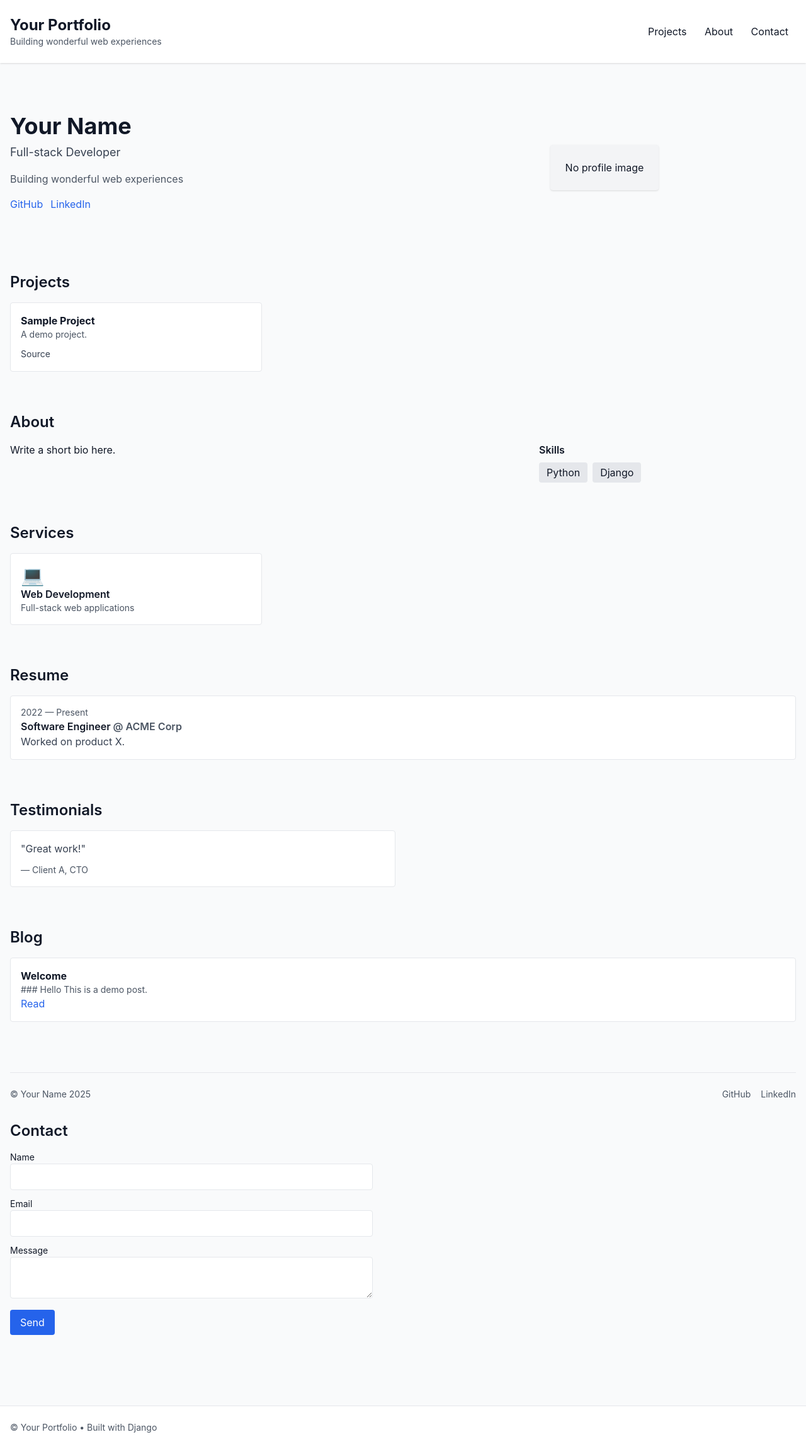
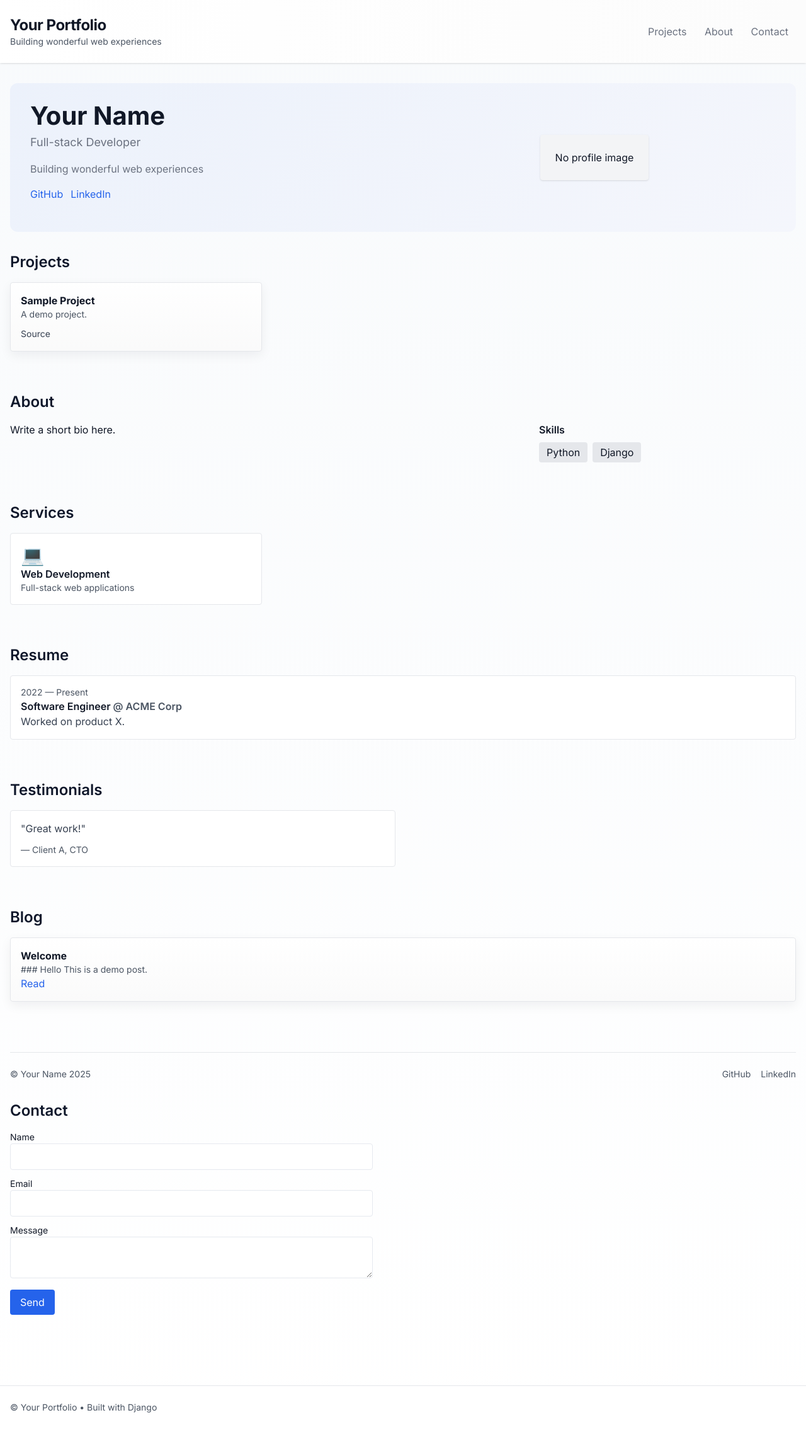
Before and after one commit to Emmanuel-Ankoh/Emmanuel-Ankoh.github.io, a Django app: page / in a window 1280 px wide. Shown: the whole page at 63% size. After the commit the page ends 2242 px from the top, so only its background shows below. Run offline with Django 4.2, Linux system fonts and the light colour scheme; data comes from the database, SQL or seed files in the repository; data that the repository does not hold is empty; some libraries are stand-ins or nearby versions.

Commit message:
style: modern global styles and Inter font; improve hero/cards/buttons

```diff
--- a/backend/static/css/styles.css
+++ b/backend/static/css/styles.css
@@ -1,3 +1,52 @@
-/* Basic styles; Tailwind CDN provides most styles. Add small overrides here. */
-body { font-family: Inter, ui-sans-serif, system-ui, -apple-system, 'Segoe UI', Roboto, 'Helvetica Neue', Arial; }
-.container { max-width: 1000px; }
+/* Modern visual polish on top of Tailwind's utility classes.
+	 This file intentionally keeps a small footprint and targets
+	 elements that exist in the templates so you get an improved
+	 look without changing every template file. */
+
+:root{
+	--accent: #2563eb; /* blue-600 */
+	--muted: #6b7280; /* gray-500 */
+	--card-bg: rgba(255,255,255,0.8);
+	--glass: rgba(255,255,255,0.6);
+}
+
+body{ font-family: Inter, ui-sans-serif, system-ui, -apple-system, 'Segoe UI', Roboto, 'Helvetica Neue', Arial; background: linear-gradient(180deg,#f8fafc 0%, #ffffff 100%); }
+.container{ max-width: 1100px; }
+
+/* Header */
+header { background: linear-gradient(90deg, rgba(255,255,255,0.9), rgba(250,250,250,0.6)); backdrop-filter: blur(6px); }
+header h1{ letter-spacing: -0.5px; }
+header nav a{ color:var(--muted); transition: color .18s, transform .12s; }
+header nav a:hover{ color:var(--accent); transform: translateY(-1px); }
+
+/* Hero */
+#hero{ background: linear-gradient(120deg, rgba(37,99,235,0.06), rgba(99,102,241,0.03)); border-radius: 12px; padding: 2rem; }
+#hero h2{ font-weight:700; font-size: clamp(1.6rem, 3.2vw, 2.5rem); }
+#hero p { color:var(--muted); }
+
+/* Cards & projects */
+article.bg-white{ background: linear-gradient(180deg, rgba(255,255,255,0.9), rgba(250,250,250,0.9)); box-shadow: 0 6px 18px rgba(15,23,42,0.06); transition: transform .18s, box-shadow .18s; }
+article.bg-white:hover{ transform: translateY(-6px); box-shadow: 0 18px 40px rgba(15,23,42,0.08); }
+article img{ border-radius: 8px; }
+
+/* Buttons */
+.btn-primary, button, .btn { background: var(--accent); color: #fff; padding: .5rem .85rem; border-radius: .5rem; border: none; cursor: pointer; transition: transform .12s, box-shadow .12s; }
+.btn-primary:hover, button:hover, .btn:hover{ transform: translateY(-2px); box-shadow: 0 8px 22px rgba(37,99,235,0.12); }
+
+/* Forms */
+input, textarea{ border: 1px solid #e6e9ef; padding: .55rem .75rem; border-radius: .5rem; }
+input:focus, textarea:focus{ outline: none; box-shadow: 0 6px 18px rgba(37,99,235,0.08); border-color: var(--accent); }
+
+/* Headings */
+h3{ color: #0f172a; }
+
+/* Footer */
+footer{ color:var(--muted); }
+
+/* Responsive tweaks */
+@media (max-width: 640px){
+	header .container{ padding-left: 1rem; padding-right: 1rem; }
+}
+
+/* Small utility for muted text used across templates */
+.muted{ color:var(--muted); }
--- a/backend/templates/base.html
+++ b/backend/templates/base.html
@@ -2,12 +2,16 @@
 <html lang="en">
   <head>
     <meta charset="utf-8" />
-    <meta name="viewport" content="width=device-width, initial-scale=1" />
+  <meta name="viewport" content="width=device-width, initial-scale=1" />
     <title>{% block title %}{{ settings.site_name|default:'Portfolio' }}{% endblock %}</title>
     <!-- Tailwind CDN for quick setup -->
     <script src="https://cdn.tailwindcss.com"></script>
     <script src="https://unpkg.com/alpinejs@3.x.x/dist/cdn.min.js" defer></script>
-    <link rel="stylesheet" href="/static/css/styles.css">
+  <!-- Optional: Inter font for modern typography -->
+  <link rel="preconnect" href="https://fonts.googleapis.com">
+  <link rel="preconnect" href="https://fonts.gstatic.com" crossorigin>
+  <link href="https://fonts.googleapis.com/css2?family=Inter:wght@300;400;600;700;800&display=swap" rel="stylesheet">
+  <link rel="stylesheet" href="/static/css/styles.css">
   </head>
   <body class="bg-gray-50 text-gray-900">
     <header class="bg-white shadow">
```
